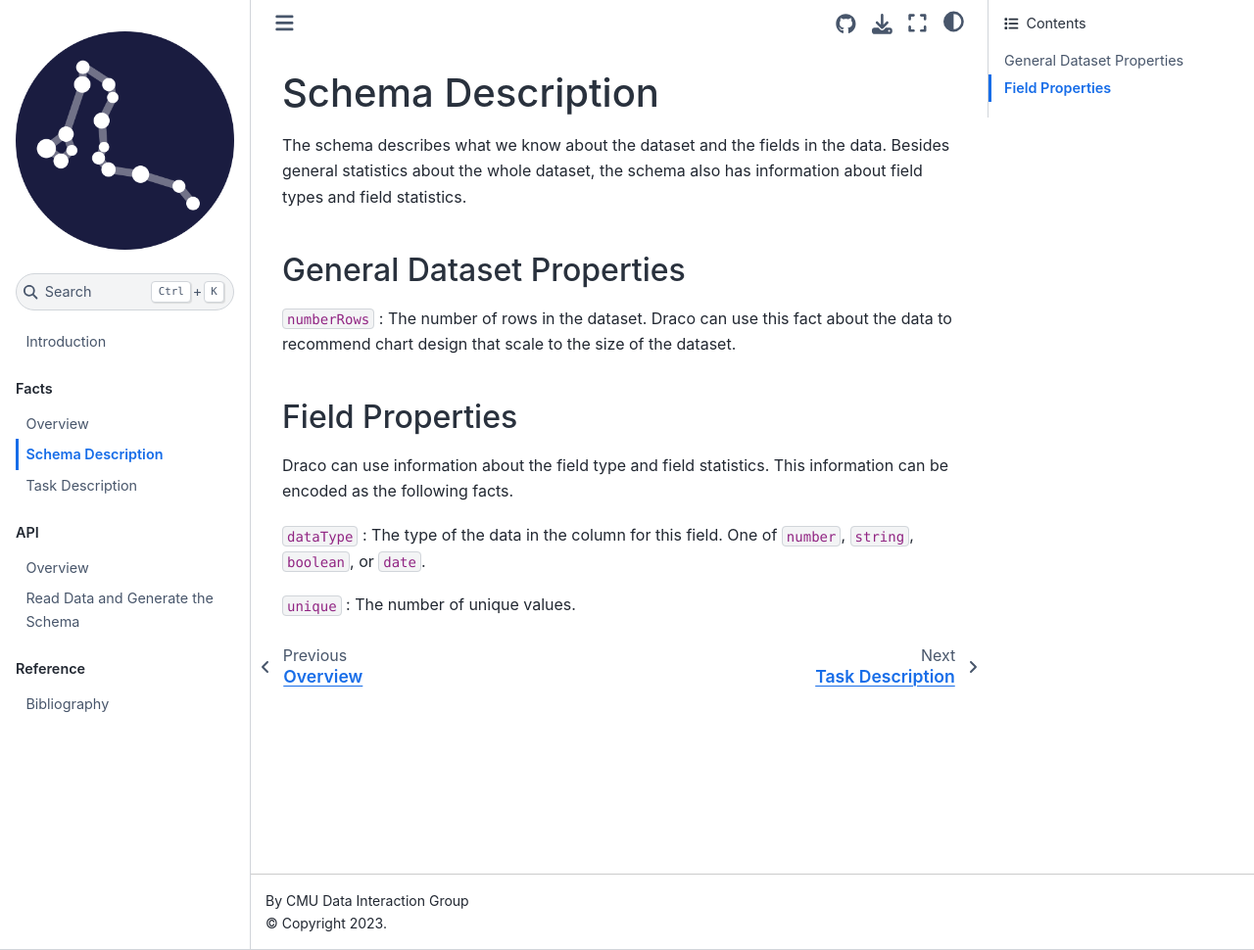
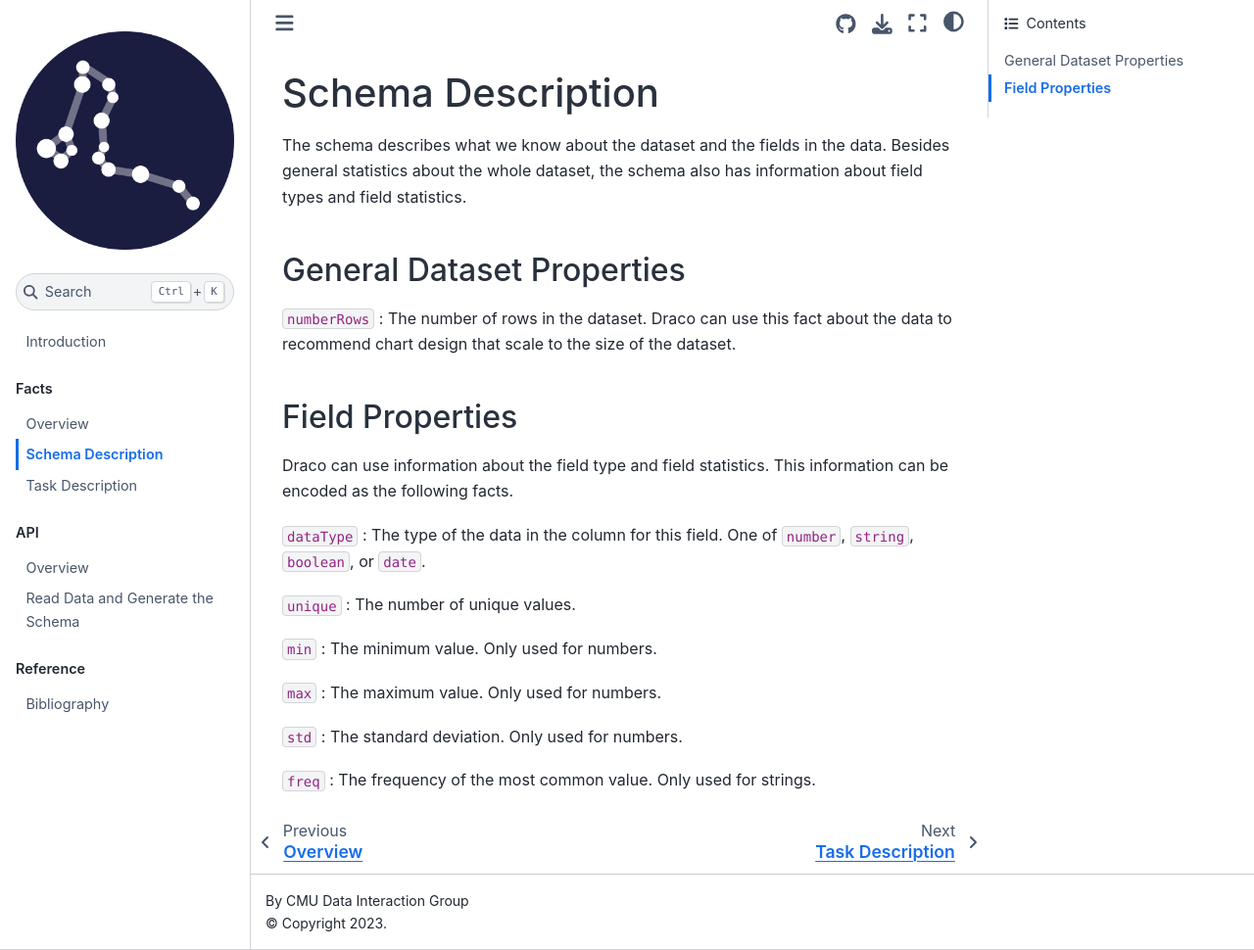
Before and after one commit to cmudig/draco2, a Jupyter Book: the page built from docs/facts/schema.md, in a window 1280 px wide and 970 px high. Shown: the whole window at 98% size. Built offline with Jupyter Book 1.0.4 settings and Sphinx 7.4.7 and the Sphinx Book theme 1.1.4, drawn with Linux system fonts in a browser that asks for light colours.

Commit message:
docs: add missing field properties

```diff
--- a/docs/facts/schema.md
+++ b/docs/facts/schema.md
@@ -16,3 +16,15 @@
 
 `unique`
 : The number of unique values.
+
+`min`
+: The minimum value. Only used for numbers.
+
+`max`
+: The maximum value. Only used for numbers.
+
+`std`
+: The standard deviation. Only used for numbers.
+
+`freq`
+: The frequency of the most common value. Only used for strings.
```
